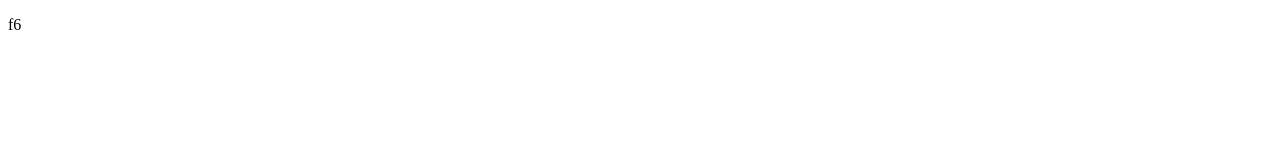
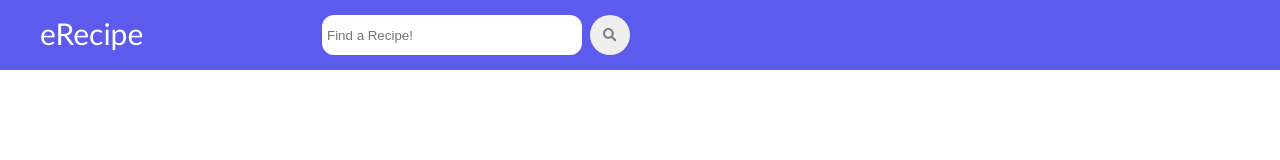
Before and after one commit to iivanu/ERecepti, a Gatsby site: page / in a window 1280 px wide. Built offline with nearby package versions, Linux system fonts and the light colour scheme; Gatsby itself is replaced by a stand-in of ours.

Commit message:
Inject NavBar component into IndexPage

```diff
--- a/src/pages/index.js
+++ b/src/pages/index.js
@@ -1,9 +1,13 @@
 import React from "react"
 
+import NavBar from '../components/navBar/index.js'
+import Styles from './style.module.css'
 
 const IndexPage = () => {
   return(
-    <div><p>f6</p></div>
+    <div className={Styles.IndexPage}>
+      <NavBar />
+    </div>
   )
 }
 
```
Also changed, not shown: src/images/gatsby-icon.png (added).
